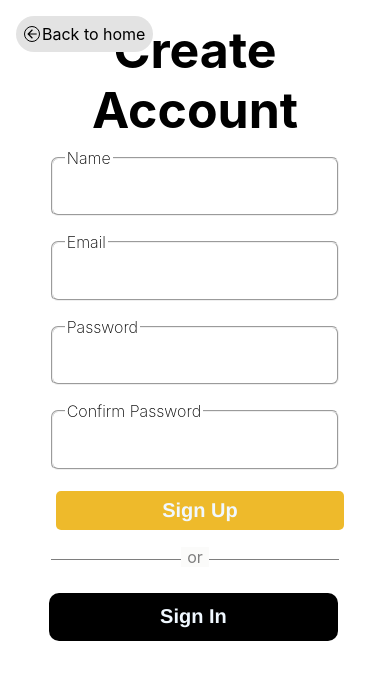
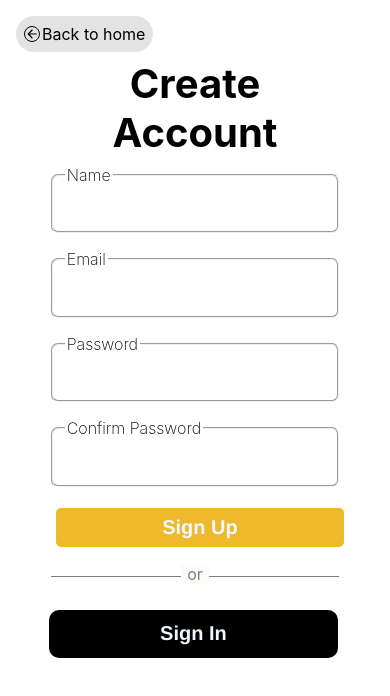
Before and after one commit to HRFocus/HRFocusFE, a React (Create React App) app: page /new in a window 390 px wide. Shown: the top 696 px of the page. Built offline with nearby package versions, Linux system fonts and the light colour scheme.

Commit message:
fix for back button overlapping on sign up/in form

```diff
--- a/src/pages/Login/Login.css
+++ b/src/pages/Login/Login.css
@@ -16,7 +16,9 @@
     text-decoration: none;
     color: #eeba2b;
   }
-
+  .form-section button{
+    margin-bottom: 10px;
+  }
   .image-section {
     display: flex;
     justify-content: center;
@@ -43,6 +45,9 @@
     }
 
   @media only screen and (max-width: 768px) {
+    .form-section{
+      padding-top: 15%;
+    }
       .image-section{
         display: none;
       }
--- a/src/pages/SignUp/SignUp.css
+++ b/src/pages/SignUp/SignUp.css
@@ -113,8 +113,11 @@
     .left-section {
         display: none;
     }
-
+    .right-section h1{
+        font-size: 40px;
+    }
     .right-section {
+        padding-top: 15%;
         width: 100vw;
     }
 
```
